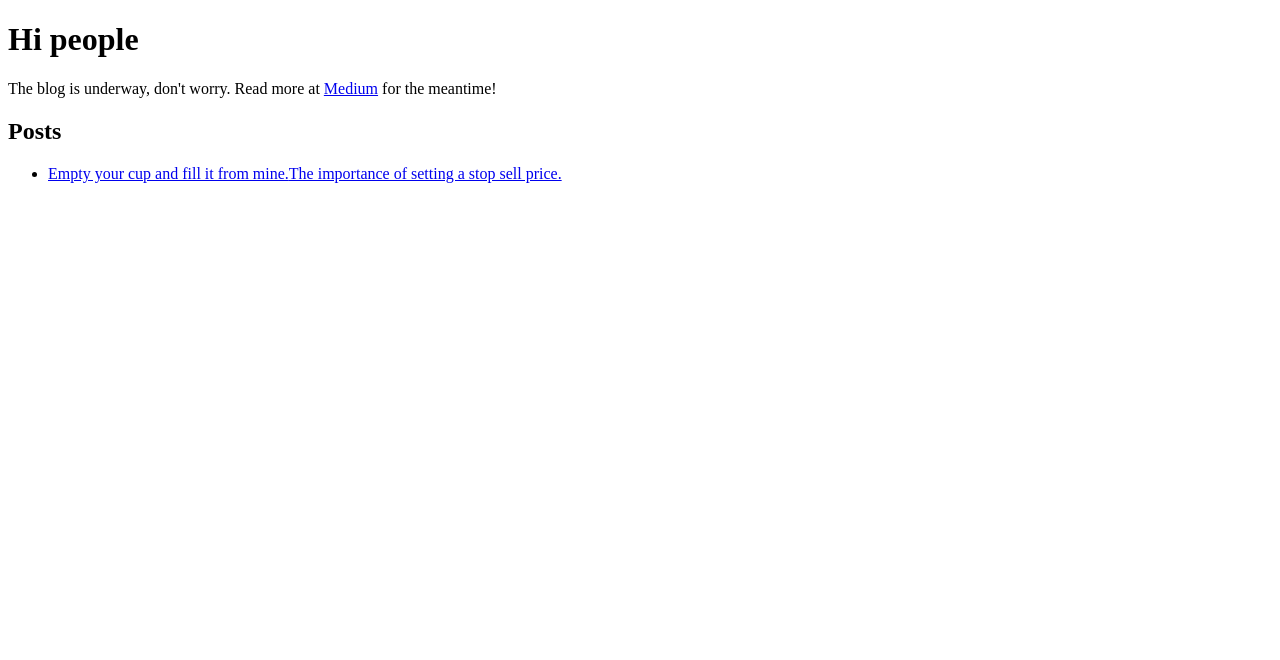
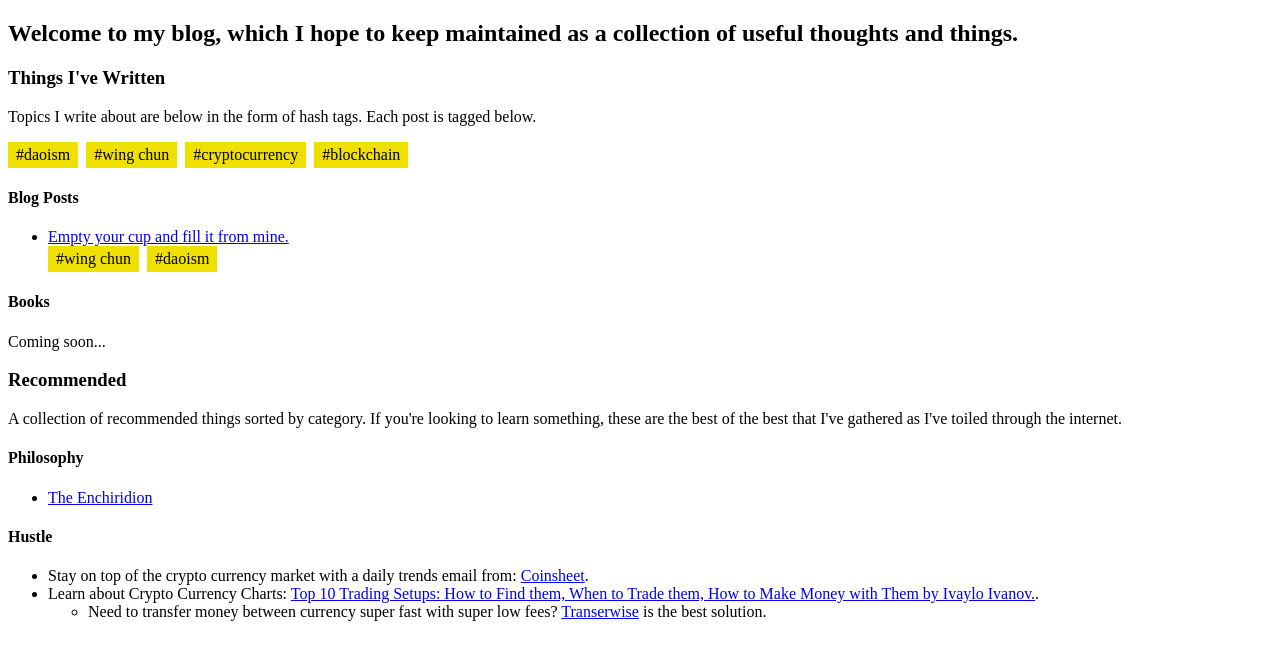
Before and after one commit to awitherow/blog, a Gatsby site: page / in a window 1280 px wide. Built offline with nearby package versions, Linux system fonts and the light colour scheme; Gatsby itself is replaced by a stand-in of ours.

Commit message:
chore(blog): major update to blog in general

```diff
--- /dev/null
+++ b/src/components/hashtag.js
@@ -0,0 +1,32 @@
+import React from "react";
+
+const mapTextSize = size => {
+  switch (size) {
+    case "small":
+      return 16;
+    case "medium":
+      return 20;
+    case "large":
+      return 24;
+  }
+};
+
+export default function Hashtag({ tag, size = "small" }) {
+  return (
+    <li
+      style={{
+        display: "inline-block",
+        marginRight: 8,
+        backgroundColor: "#f0e000",
+        color: "black",
+        paddingTop: 4,
+        paddingBottom: 4,
+        paddingLeft: 8,
+        paddingRight: 8,
+        fontSize: mapTextSize(size)
+      }}
+    >
+      #{tag}
+    </li>
+  );
+}
--- /dev/null
+++ b/src/components/hashtagList.js
@@ -0,0 +1,17 @@
+import React from "react";
+
+import Hashtag from "./hashtag";
+
+export default function HashtagList({ tags, ...props }) {
+  return (
+    <ul
+      {...props}
+      style={{
+        paddingLeft: 0,
+        marginLeft: 0
+      }}
+    >
+      {tags.map(tag => <Hashtag tag={tag} {...props} />)}
+    </ul>
+  );
+}
--- a/src/layouts/index.js
+++ b/src/layouts/index.js
@@ -17,7 +17,7 @@ export default class Home extends Component {
           <div style={styles.header}>
             <h1 style={{ margin: 0 }}>
               <Link to="/" style={styles.link}>
-                Home
+                Thoughts and Things
               </Link>
             </h1>
           </div>
--- a/src/pages/index.js
+++ b/src/pages/index.js
@@ -1,26 +1,79 @@
 import React, { Component } from "react";
 import Link from "gatsby-link";
 import Helmet from "react-helmet";
+
+import HashtagList from "../components/hashtagList";
+
+const allHashTags = ["daoism", "wing chun", "cryptocurrency", "blockchain"];
 
 export default class Index extends Component {
   render() {
     return (
       <div>
-        <h1>Hi people</h1>
+        <h2>
+          Welcome to my blog, which I hope to keep maintained as a collection of
+          useful thoughts and things.
+        </h2>
+        <h3>Things I've Written</h3>
         <p>
-          The blog is underway, don't worry. Read more at{" "}
-          <a href="https://medium.com/@azurikai">Medium</a> for the meantime!
+          Topics I write about are below in the form of hash tags. Each post is
+          tagged below.
         </p>
-        <h2>Posts</h2>
+        <HashtagList tags={allHashTags} />
+        <h4>Blog Posts</h4>
         <ul>
           <li>
             <Link to="/posts/empty-cup-filled/">
-              Empty your cup and fill it from mine.
+              Empty your cup and fill it from mine.{" "}
             </Link>
-            <Link to="/posts/crypto-lesson-stop-sell-importance/">
-              The importance of setting a stop sell price.
-            </Link>
+            <HashtagList tags={["wing chun", "daoism"]} />
           </li>
+        </ul>
+        <h4>Books</h4>
+        <p>Coming soon...</p>
+        <h3>Recommended</h3>
+        <p>
+          A collection of recommended things sorted by category. If you're
+          looking to learn something, these are the best of the best that I've
+          gathered as I've toiled through the internet.
+        </p>
+        <h4>Philosophy</h4>
+        <ul>
+          <li>
+            <a target="_blank" href="http://amzn.to/2vyGzmW">
+              The Enchiridion
+            </a>
+          </li>
+        </ul>
+        <h4>Hustle</h4>
+        <ul>
+          <li>
+            Stay on top of the crypto currency market with a daily trends email
+            from:{" "}
+            <a
+              target="_blank"
+              href="https://www.coinsheet.org/?mwr=5038-f2d70e29"
+            >
+              Coinsheet
+            </a>.
+          </li>
+          <li>
+            Learn about Crypto Currency Charts:{" "}
+            <a target="_blank" href="http://amzn.to/2gUA76F">
+              Top 10 Trading Setups: How to Find them, When to Trade them, How
+              to Make Money with Them by Ivaylo Ivanov.
+            </a>.
+          </li>
+          <ul>
+            <li>
+              Need to transfer money between currency super fast with super low
+              fees? {" "}
+              <a target="_blank" href="https://transferwise.com/u/lewisw1">
+                Transerwise
+              </a>{" "}
+              is the best solution.
+            </li>
+          </ul>
         </ul>
       </div>
     );
--- a/src/pages/posts/crypto-lesson-stop-sell-importance.md
+++ /dev/null
@@ -1,16 +0,0 @@
-# The Importance of Setting a "Stop Sell"
-## Crypto currency markets are known to be wavy. It is a wise decision when making any trade to make a "stop sell" trade immediately after entering the market.
-
-### What is a Stop Sell trade?
-
-A stop sell trade means to literally "stop" at this amount of value per coin, and sell a specific amount of crypto currency.
-
-After purchasing X amount of coins with Y amount of money, you should set the stop sell at the same transaction if you wish to play it extremely safe. This does not account for fees.
-
-Assuming the market is in an uptrend, this is a last resort to make sure you bail off "approximately" where you jumped in.
-
-When I think approximately, you need to think about the opportunity to buy and sell a coin as a club.
-
-If there are not many people, there is not much of a line to get in the club. You see a price you like, and you can walk up to the door and pay that fee to get into the club.
-
-But if there are a ton of people trying to get in at the price you liked, the chances of you getting in before them act as a line. And with each person entering or exiting, the price fluctuates and you cannot be guaranteed to get what you want 100%.
```
Also changed, not shown: src/html.js (+14 -13 lines).
